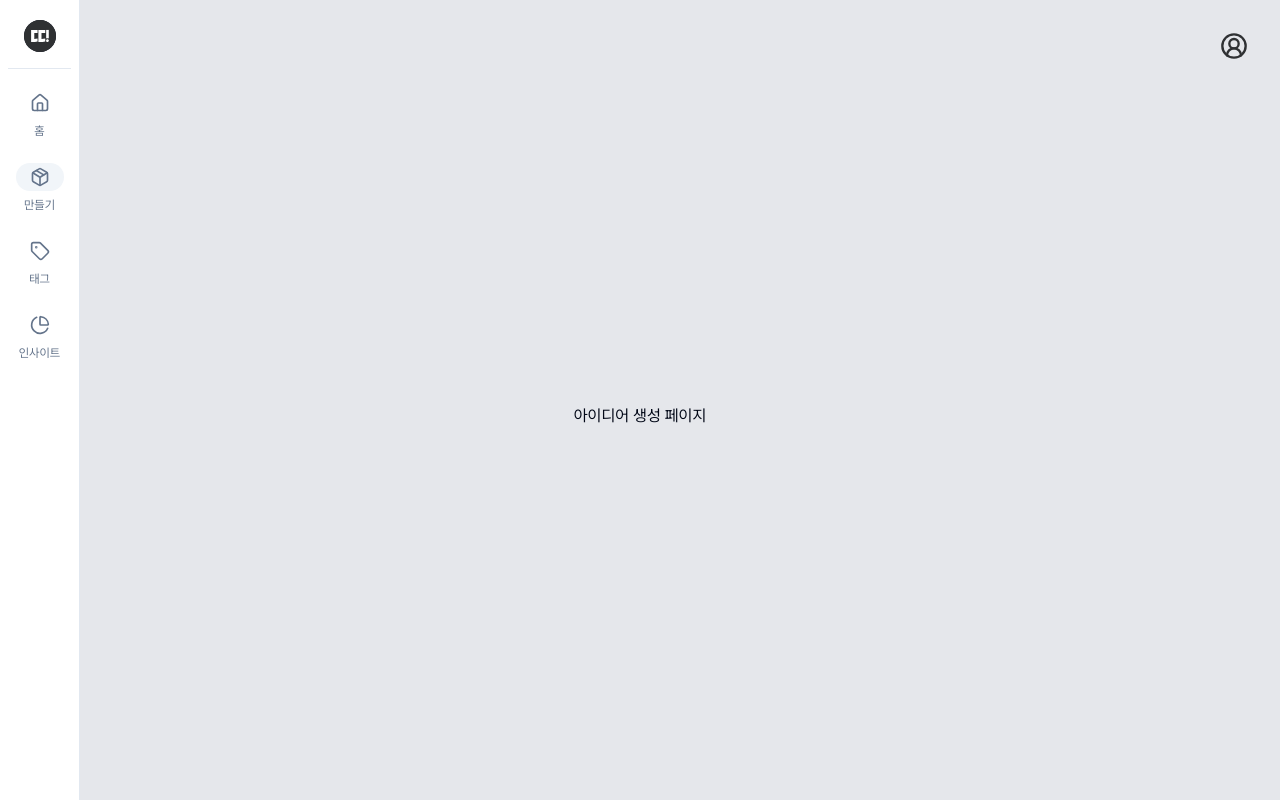
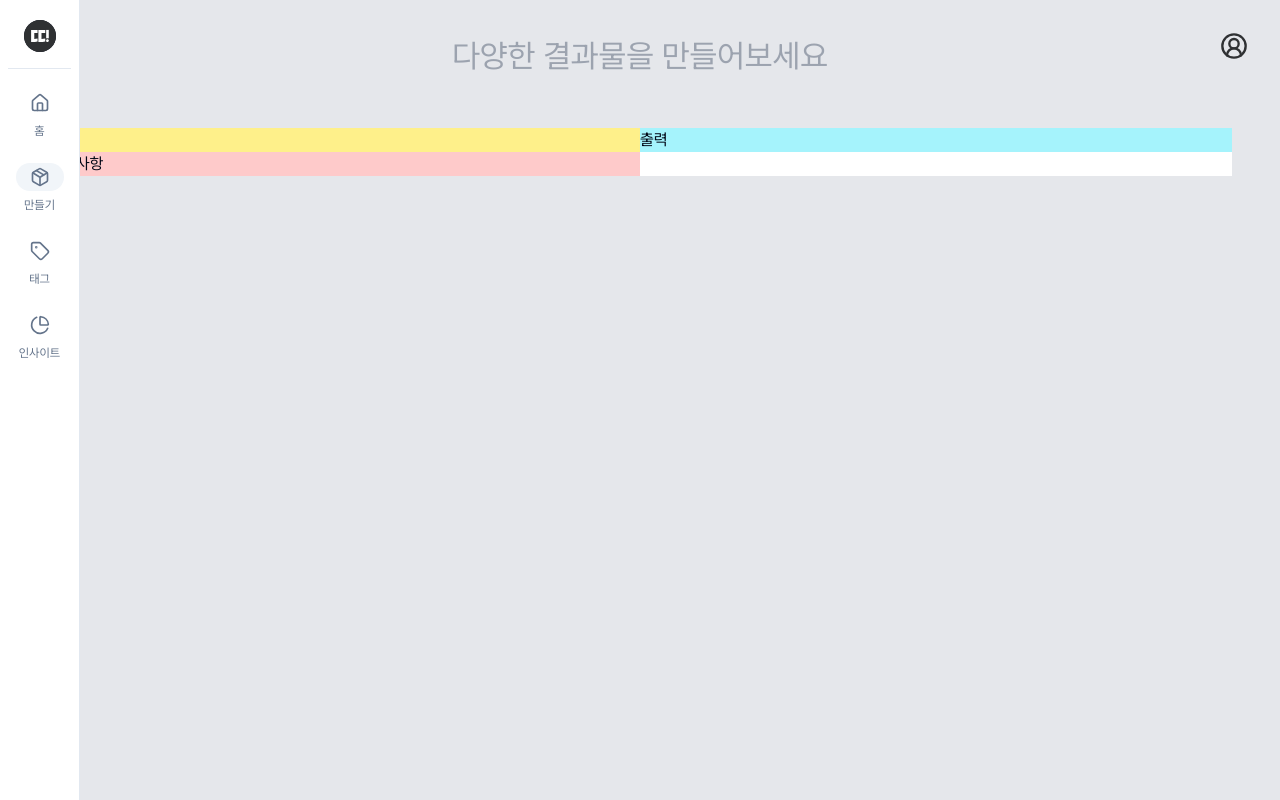
Before and after one commit to jihyundev/tting-front, a Next.js app: page /idea/create in a window 1280 px wide. Built offline with nearby package versions, Linux system fonts and the light colour scheme; no server answers.

Commit message:
fix: change default layout

```diff
--- a/src/app/idea/create/page.tsx
+++ b/src/app/idea/create/page.tsx
@@ -1,5 +1,18 @@
+import {Typography} from "@/components/typography";
+
 export default function CreatePage() {
     return (
-        <div>아이디어 생성 페이지</div>
+        <>
+            <header className="w-full sticky top-0 flex justify-center items-center text-center">
+                <Typography variant="subtitle1">다양한 결과물을 만들어보세요</Typography>
+            </header>
+            <div className="flex justify-center m-12 bg-white">
+                <div className="w-full h-full bg-grey-300">
+                    <div className="bg-yellow-200">입력</div>
+                    <div className="bg-red-200">요청사항</div>
+                </div>
+                <div className="w-full h-full bg-cyan-200">출력</div>
+            </div>
+        </>
     )
 }
--- a/src/app/insight/layout.tsx
+++ b/src/app/insight/layout.tsx
@@ -1,5 +1,11 @@
 export default function InsightLayout({ children }: {
     children: React.ReactNode
 }) {
-    return <section>{children}</section>
+    return (
+        <section className="w-screen h-screen flex flex-column justify-center items-center">
+            <div>
+                {children}
+            </div>
+        </section>
+    )
 }
--- a/src/app/layout.tsx
+++ b/src/app/layout.tsx
@@ -29,7 +29,7 @@ export default function RootLayout({
             <main className="flex h-screen w-screen flex-col bg-gray-200">
               <NavSidebar />
               <UserMenu />
-              <div className="w-screen h-screen flex justify-center items-center">
+              <div className="">
                 {children}
               </div>
             </main>
--- a/src/app/login/layout.tsx
+++ b/src/app/login/layout.tsx
@@ -1,5 +1,11 @@
 export default function LoginLayout({ children }: {
     children: React.ReactNode
 }) {
-    return <section>{children}</section>
+    return (
+        <section className="w-screen h-screen flex flex-column justify-center items-center">
+            <div>
+                {children}
+            </div>
+        </section>
+    )
 }
--- a/src/app/page.tsx
+++ b/src/app/page.tsx
@@ -3,7 +3,7 @@ import {IntroCard} from "@/components/intro-card";
 export default function Page() {
   return (
     <>
-        <div>
+        <div className="w-screen h-screen flex justify-center items-center">
             <div className="flex justify-center items-center">
                 <IntroCard />
             </div>
--- a/src/app/tags/layout.tsx
+++ b/src/app/tags/layout.tsx
@@ -1,5 +1,11 @@
 export default function TagsLayout({ children }: {
     children: React.ReactNode
 }) {
-    return <section>{children}</section>
+    return (
+        <section className="w-screen h-screen flex flex-column justify-center items-center">
+            <div>
+                {children}
+            </div>
+        </section>
+    )
 }
```
